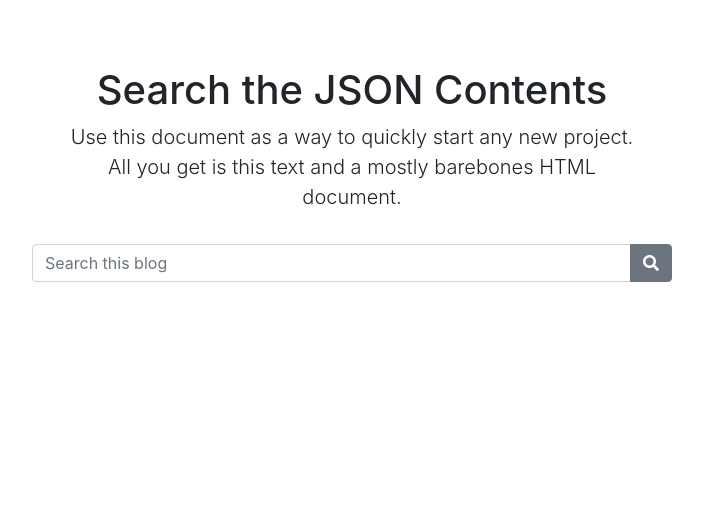
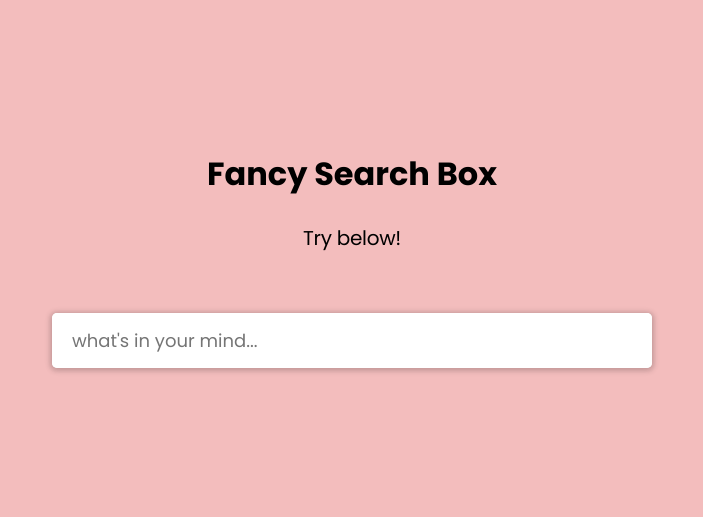
Before and after one commit to Prashantkb774/Germany-APi, a Flask app: page / in a window 1280 px wide. Shown: the top 517 px of the page, without its empty margins (288-991 px from the left). Run offline with Flask 3, Linux system fonts and the light colour scheme.

Commit message:
HML Search Bar Addition

```diff
--- /dev/null
+++ b/germany/static/scripts/search.js
@@ -0,0 +1,72 @@
+let suggestions = [
+    "Channel",
+    "CodingLab",
+    "CodingNepal",
+    "YouTube",
+    "YouTuber",
+    "YouTube Channel",
+    "Blogger",
+    "Bollywood",
+    "Vlogger",
+    "Vechiles",
+    "Facebook",
+    "Freelancer",
+    "Facebook Page",
+    "Designer",
+    "Developer",
+    "Web Designer",
+    "Web Developer",
+    "Login Form in HTML & CSS",
+    "How to learn HTML & CSS",
+    "How to learn JavaScript",
+    "How to became Freelancer",
+    "How to became Web Designer",
+    "How to start Gaming Channel",
+    "How to start YouTube Channel",
+    "What does HTML stands for?",
+    "What does CSS stands for?",
+];
+
+// getting all required elements
+const searchInput = document.querySelector(".searchInput");
+const input = searchInput.querySelector("input");
+const resultBox = searchInput.querySelector(".resultBox");
+const icon = searchInput.querySelector(".icon");
+let linkTag = searchInput.querySelector("a");
+let webLink;
+
+// if user press any key and release
+input.onkeyup = (e)=>{
+    let userData = e.target.value; //user enetered data
+    let emptyArray = [];
+    if(userData){
+        emptyArray = suggestions.filter((data)=>{
+            //filtering array value and user characters to lowercase and return only those words which are start with user enetered chars
+            return data.toLocaleLowerCase().startsWith(userData.toLocaleLowerCase());
+        });
+        emptyArray = emptyArray.map((data)=>{
+            // passing return data inside li tag
+            return data = '<li>'+ data +'</li>';
+        });
+        searchInput.classList.add("active"); //show autocomplete box
+        showSuggestions(emptyArray);
+        let allList = resultBox.querySelectorAll("li");
+        for (let i = 0; i < allList.length; i++) {
+            //adding onclick attribute in all li tag
+            allList[i].setAttribute("onclick", "select(this)");
+        }
+    }else{
+        searchInput.classList.remove("active"); //hide autocomplete box
+    }
+}
+
+function showSuggestions(list){
+    let listData;
+    if(!list.length){
+        userValue = inputBox.value;
+        listData = '<li>'+ userValue +'</li>';
+    }else{
+        listData = list.join('');
+    }
+    resultBox.innerHTML = listData;
+}
--- /dev/null
+++ b/germany/static/styles/search.css
@@ -0,0 +1,101 @@
+@import url('https://fonts.googleapis.com/css2?family=Poppins:wght@200;300;400;500;600;700&display=swap');
+*{
+  margin: 0;
+  padding: 0;
+  box-sizing: border-box;
+  font-family: 'Poppins', sans-serif;
+}
+
+body{
+  background: #dc3b3b55;
+  padding: 0 20px;
+}
+
+::selection{
+  color: #fff;
+  background: #664AFF;
+}
+
+h1 {
+  margin: 0 auto 25px auto;
+  text-align: center;
+}
+
+h2 {
+  margin: 0 auto 60px auto;
+  text-align: center;
+  font-weight: 400;
+  font-size: 1.25em;
+  letter-spacing: -0.015em;
+}
+
+.container{
+  max-width: 600px;
+  margin: 150px auto;
+}
+
+.container .searchInput{
+  background: #fff;
+  width: 100%;
+  border-radius: 5px;
+  position: relative;
+  box-shadow: 0px 1px 5px 3px rgba(0,0,0,0.12);
+}
+
+.searchInput input{
+  height: 55px;
+  width: 100%;
+  outline: none;
+  border: none;
+  border-radius: 5px;
+  padding: 0 60px 0 20px;
+  font-size: 18px;
+  box-shadow: 0px 1px 5px rgba(0,0,0,0.1);
+}
+
+.searchInput.active input{
+  border-radius: 5px 5px 0 0;
+}
+
+.searchInput .resultBox{
+  padding: 0;
+  opacity: 0;
+  pointer-events: none;
+  max-height: 280px;
+  overflow-y: auto;
+}
+
+.searchInput.active .resultBox{
+  padding: 10px 8px;
+  opacity: 1;
+  pointer-events: auto;
+}
+
+.resultBox li{
+  list-style: none;
+  padding: 8px 12px;
+  display: none;
+  width: 100%;
+  cursor: default;
+  border-radius: 3px;
+}
+
+.searchInput.active .resultBox li{
+  display: block;
+}
+.resultBox li:hover{
+  background: #efefef;
+}
+
+.searchInput .icon{
+  position: absolute;
+  right: 0px;
+  top: 0px;
+  height: 55px;
+  width: 55px;
+  text-align: center;
+  line-height: 55px;
+  font-size: 20px;
+  color: #644bff;
+  cursor: pointer;
+}
--- a/germany/templates/search.html
+++ b/germany/templates/search.html
@@ -1,60 +1,22 @@
-<!doctype html>
-<html lang="en">
+<!DOCTYPE html>
+<html>
     <head>
-        <!-- Required meta tags -->
-        <meta charset="utf-8">
-        <meta name="viewport" content="width=device-width, initial-scale=1, shrink-to-fit=no">
-
-        <link rel="stylesheet" href="https://cdn.jsdelivr.net/npm/bootstrap@4.0.0/dist/css/bootstrap.min.css" integrity="sha384-Gn5384xqQ1aoWXA+058RXPxPg6fy4IWvTNh0E263XmFcJlSAwiGgFAW/dAiS6JXm" crossorigin="anonymous">
-        <link rel="stylesheet" href="https://use.fontawesome.com/releases/v5.7.0/css/all.css" integrity="sha384-lZN37f5QGtY3VHgisS14W3ExzMWZxybE1SJSEsQp9S+oqd12jhcu+A56Ebc1zFSJ" crossorigin="anonymous">
-
-        <title>Hello, world!</title>
-        <style>
-            /* Styles for wrapping the search box */
-            .main {
-                width: 50%;
-                margin: 50px auto;
-            }
-
-            /* Bootstrap 4 text input with search icon */
-
-            .has-search .form-control {
-                padding-left: 2.375rem;
-            }
-
-            .has-search .form-control-feedback {
-                position: absolute;
-                z-index: 2;
-                display: block;
-                width: 2.375rem;
-                height: 2.375rem;
-                line-height: 2.375rem;
-                text-align: center;
-                pointer-events: none;
-                color: #aaa;
-            }
-
-            .starter-template {
-                padding: 1rem 1.5rem;
-                text-align: center;
-            }
-        </style>
+        <meta http-equiv="Content-Type" content="text/html; charset=utf-8" />
+        <title>Google Powered Site Search | Tutorialzine Demo</title>
+        <link rel= "stylesheet" type= "text/css" href= "{{ url_for('static', filename='styles/search.css') }}">
     </head>
     <body>
-        <div class="main">
-            <div class="starter-template">
-                <h1>Search the JSON Contents</h1>
-                <p class="lead">Use this document as a way to quickly start any new project.<br> All you get is this text and a mostly barebones HTML document.</p>
-            </div>
-            <!-- Another variation with a button -->
-            <div class="input-group">
-                <input type="text" class="form-control" placeholder="Search this blog">
-                <div class="input-group-append">
-                <button class="btn btn-secondary" type="button">
-                    <i class="fa fa-search"></i>
-                </button>
+        <div class="container">
+            <h1>Fancy Search Box</h1>
+            <h2>Try below!</h2>
+            <div class="searchInput">
+                <input type="text" placeholder="what's in your mind...">
+                <div class="resultBox">
+                    <!-- here list are inserted from javascript -->
                 </div>
+                <div class="icon"><i class="fas fa-search"></i></div>
             </div>
         </div>
+        <script src="{{ url_for('static', filename='scripts/search.js') }}"></script>
     </body>
 </html>
```
